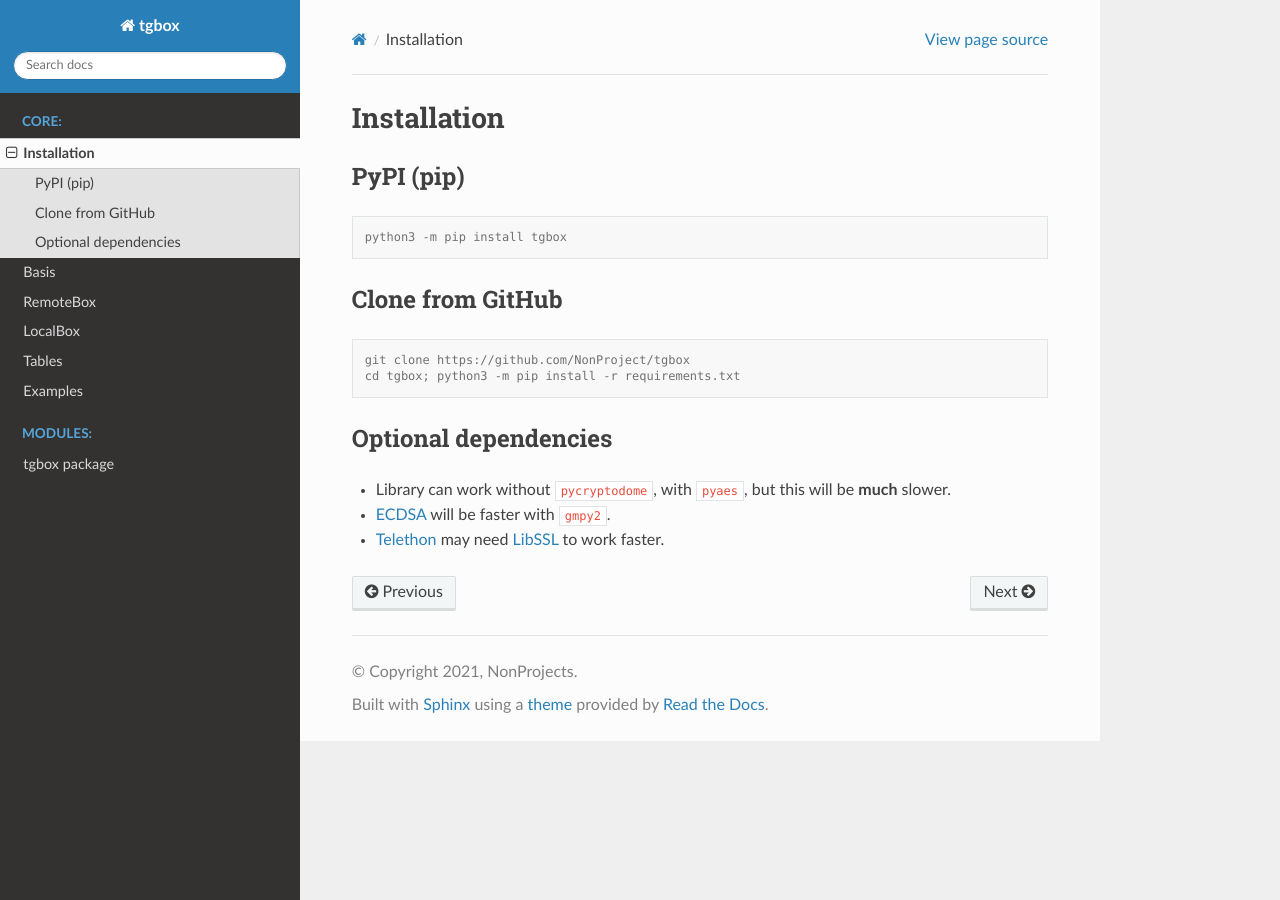
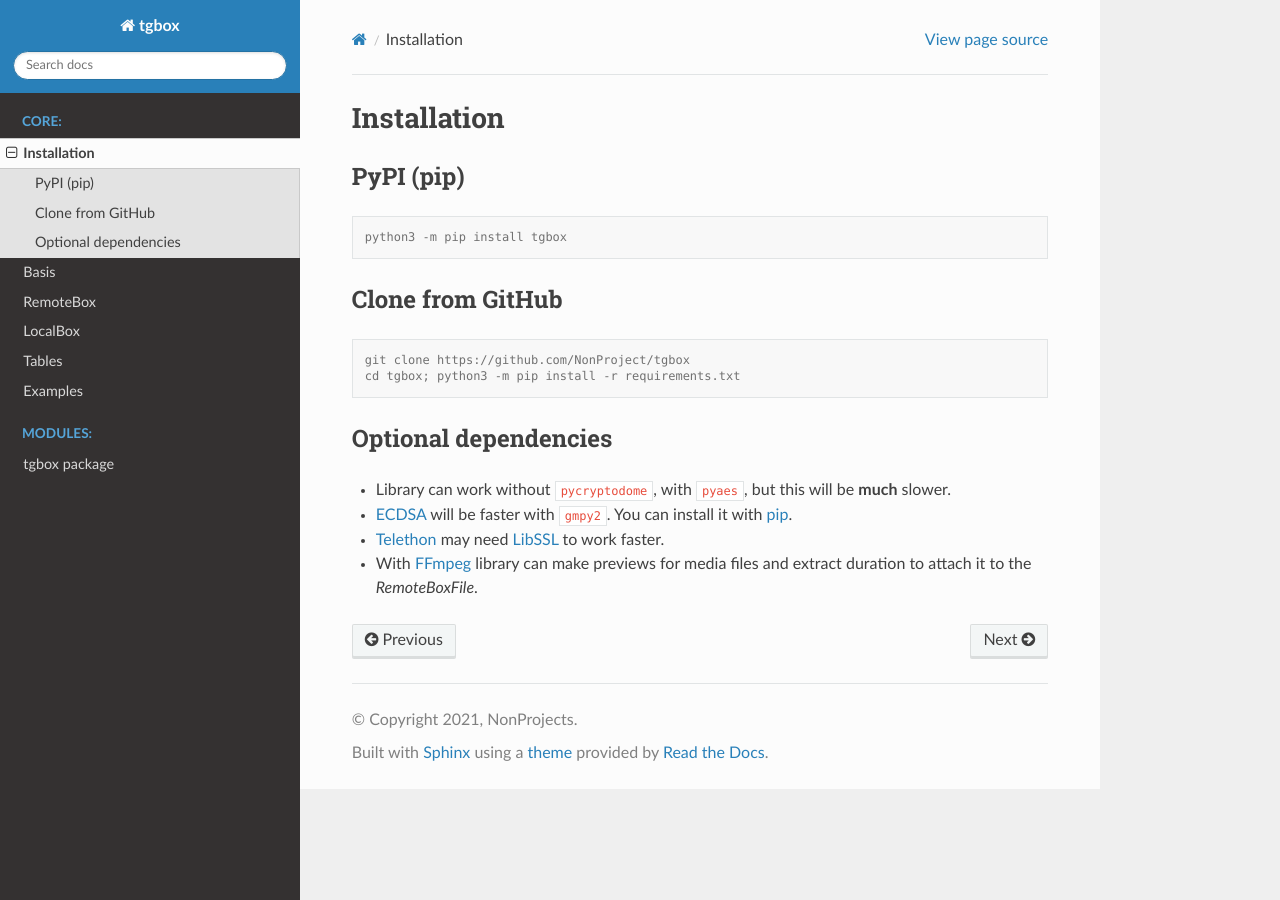
Before and after one commit to NonProjects/tgbox, a Sphinx documentation site: the page built from docs/installation.rst, in a window 1280 px wide. Built offline with Sphinx 7.4.7 and the Read the Docs theme 2.0.0, drawn with Linux system fonts in a browser that asks for light colours.

Commit message:
Update installation.rst

```diff
--- a/docs/installation.rst
+++ b/docs/installation.rst
@@ -21,5 +21,6 @@ Optional dependencies
 --------------------
 
 - Library can work without ``pycryptodome``, with ``pyaes``, but this will be **much** slower.
-- `ECDSA <https://github.com/tlsfuzzer/python-ecdsa>`_ will be faster with ``gmpy2``.
+- `ECDSA <https://github.com/tlsfuzzer/python-ecdsa>`_ will be faster with ``gmpy2``. You can install it with `pip <https://pip.pypa.io/en/stable/installation/>`_.
 - `Telethon <https://github.com/LonamiWebs/Telethon>`_ may need `LibSSL <https://github.com/openssl/openssl>`_ to work faster.
+- With `FFmpeg <https://ffmpeg.org/download.html>`_ library can make previews for media files and extract duration to attach it to the *RemoteBoxFile*.
```
